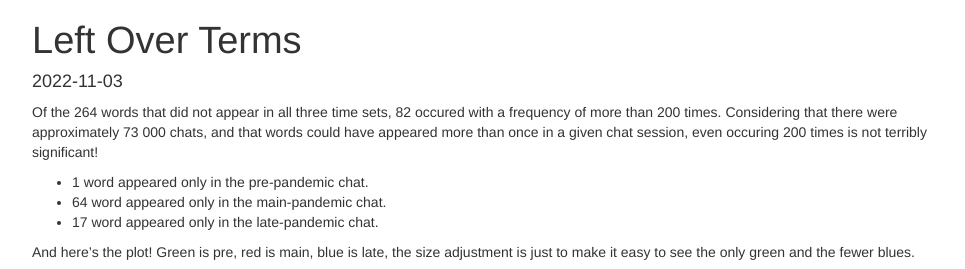
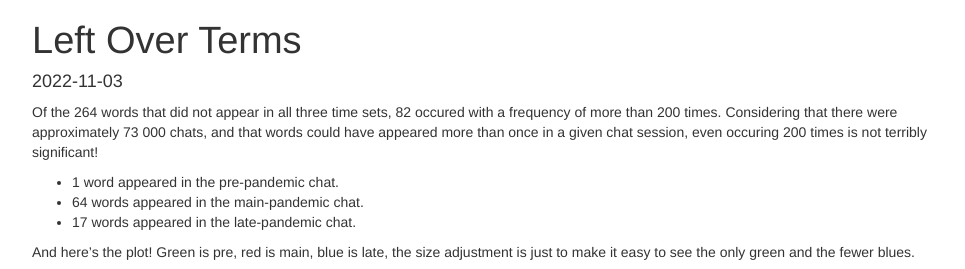
Before and after one commit to vdunbar/patron_frequency_plot, a plain HTML site: page remainder.html in a window 1280 px wide. Shown: the top 269 px of the page, without its empty margins (153-1118 px from the left). Drawn offline with nearby package versions, Linux system fonts and the light colour scheme; some packages are replaced by stand-ins of ours.

Commit message:
Add files via upload

```diff
--- a/remainder.html
+++ b/remainder.html
@@ -367,9 +367,9 @@ were approximately 73 000 chats, and that words could have appeared more
 than once in a given chat session, even occuring 200 times is not
 terribly significant!</p>
 <ul>
-<li>1 word appeared only in the pre-pandemic chat.</li>
-<li>64 word appeared only in the main-pandemic chat.</li>
-<li>17 word appeared only in the late-pandemic chat.</li>
+<li>1 word appeared in the pre-pandemic chat.</li>
+<li>64 words appeared in the main-pandemic chat.</li>
+<li>17 words appeared in the late-pandemic chat.</li>
 </ul>
 <p>And here’s the plot! Green is pre, red is main, blue is late, the
 size adjustment is just to make it easy to see the only green and the
```
